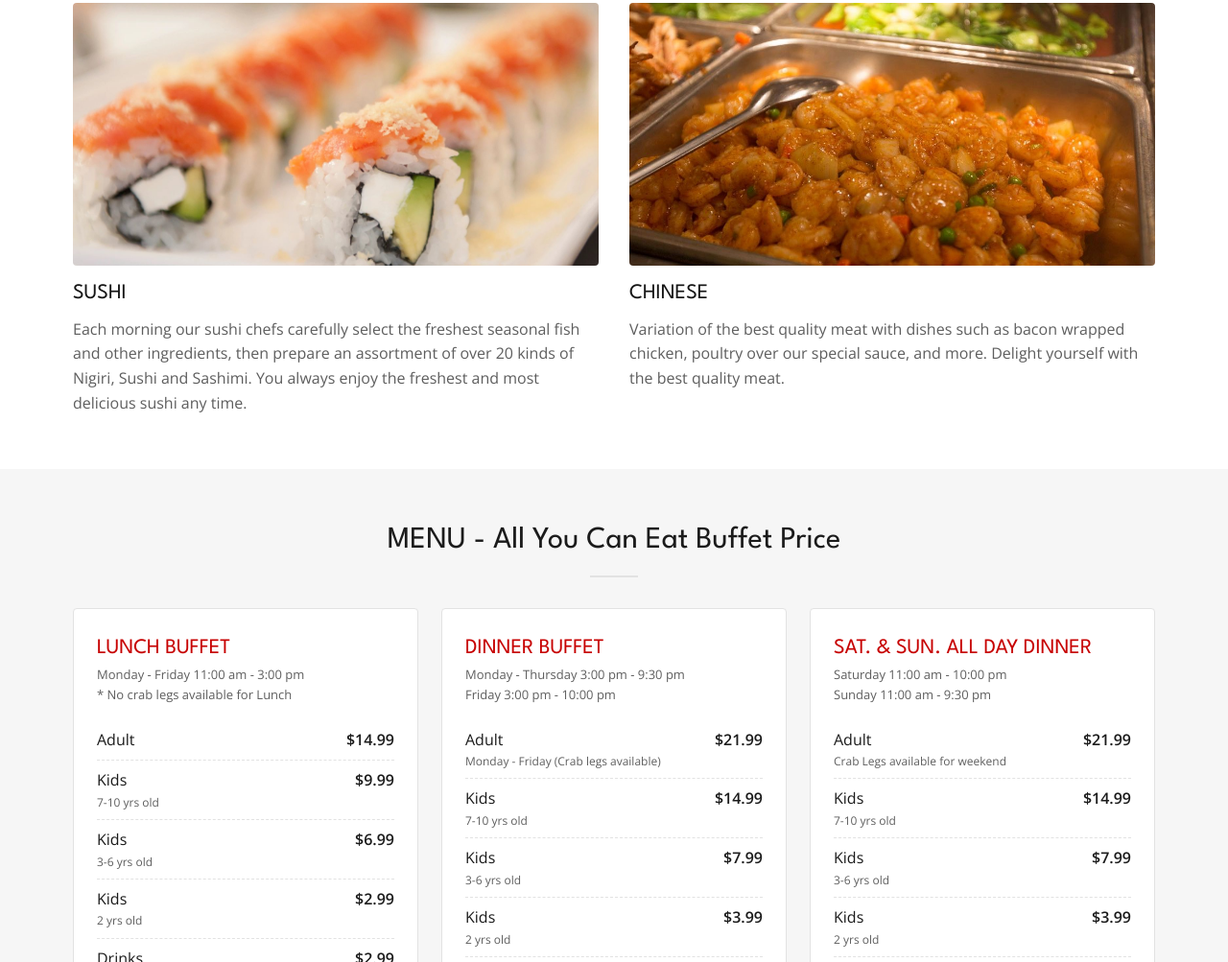
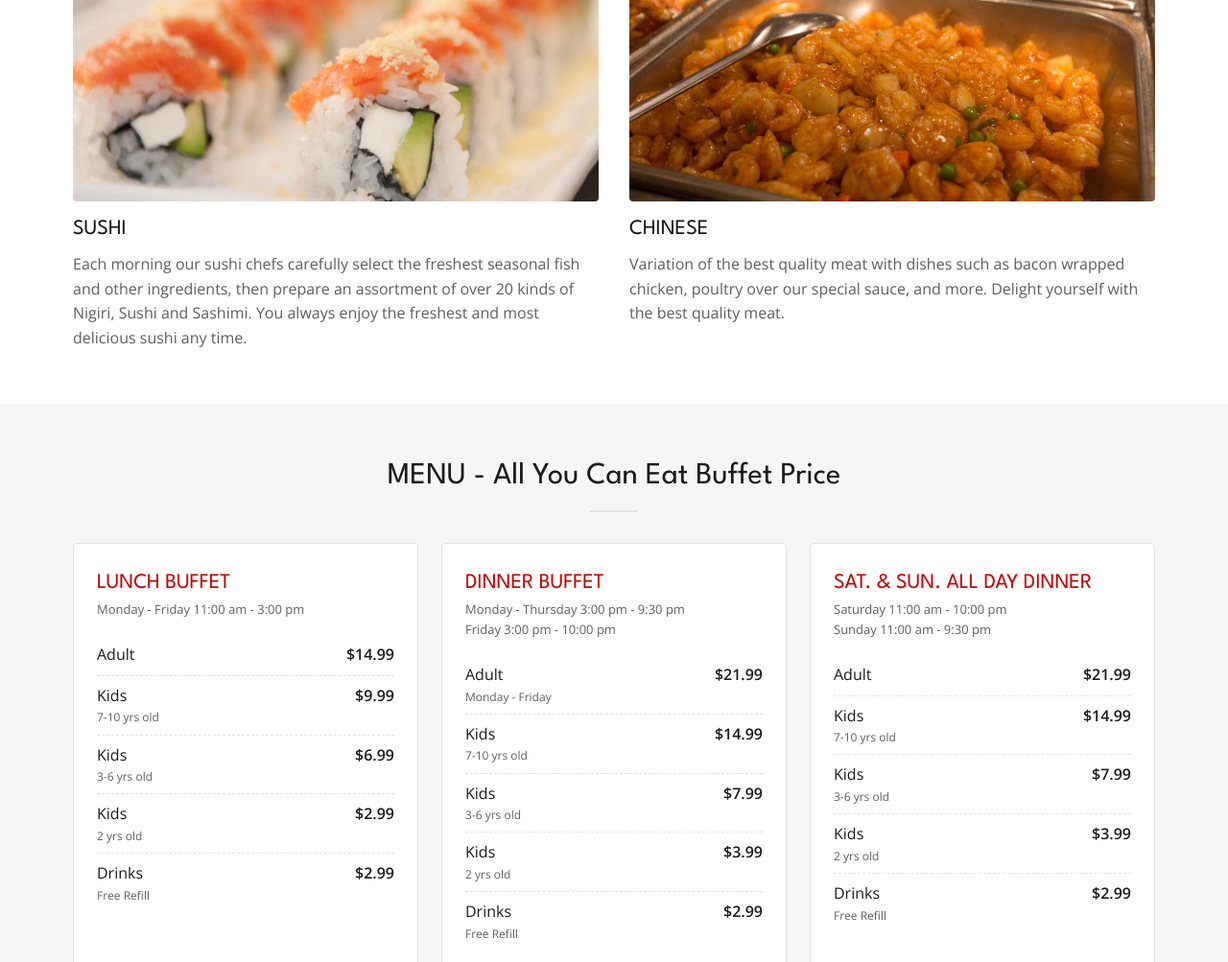
Before and after one commit to acedragon911/ginza-buffet-taylors, a plain HTML site: page index.html in a window 1280 px wide. Shown: the part 2609-3612 px from the top of the page at 96% size. Drawn offline with nearby package versions, Linux system fonts and the light colour scheme.

Commit message:
Remove crab legs mentions

```diff
--- a/index.html
+++ b/index.html
@@ -138,7 +138,6 @@ footer a{color:#fff;text-decoration:none}
       <li>All you can eat &amp; Carry out to go &amp; Take out</li>
       <li>Party room available</li>
       <li>Gift Certificates Available</li>
-      <li>Crab Legs available for dinner buffet</li>
     </ul>
     <p style="margin-top:32px"><a class="btn" href="#contact">Contact us</a></p>
   </div>
@@ -180,7 +179,7 @@ footer a{color:#fff;text-decoration:none}
     <div class="menu-grid">
       <div class="menu-card">
         <h3>LUNCH BUFFET</h3>
-        <div class="when">Monday - Friday 11:00 am - 3:00 pm<br>* No crab legs available for Lunch</div>
+        <div class="when">Monday - Friday 11:00 am - 3:00 pm</div>
         <div class="row"><span>Adult</span><b>$14.99</b></div>
         <div class="row"><span>Kids<small>7-10 yrs old</small></span><b>$9.99</b></div>
         <div class="row"><span>Kids<small>3-6 yrs old</small></span><b>$6.99</b></div>
@@ -190,7 +189,7 @@ footer a{color:#fff;text-decoration:none}
       <div class="menu-card">
         <h3>DINNER BUFFET</h3>
         <div class="when">Monday - Thursday 3:00 pm - 9:30 pm<br>Friday 3:00 pm - 10:00 pm</div>
-        <div class="row"><span>Adult<small>Monday - Friday (Crab legs available)</small></span><b>$21.99</b></div>
+        <div class="row"><span>Adult<small>Monday - Friday</small></span><b>$21.99</b></div>
         <div class="row"><span>Kids<small>7-10 yrs old</small></span><b>$14.99</b></div>
         <div class="row"><span>Kids<small>3-6 yrs old</small></span><b>$7.99</b></div>
         <div class="row"><span>Kids<small>2 yrs old</small></span><b>$3.99</b></div>
@@ -199,7 +198,7 @@ footer a{color:#fff;text-decoration:none}
       <div class="menu-card">
         <h3>SAT. &amp; SUN. ALL DAY DINNER</h3>
         <div class="when">Saturday 11:00 am - 10:00 pm<br>Sunday 11:00 am - 9:30 pm</div>
-        <div class="row"><span>Adult<small>Crab Legs available for weekend</small></span><b>$21.99</b></div>
+        <div class="row"><span>Adult</span><b>$21.99</b></div>
         <div class="row"><span>Kids<small>7-10 yrs old</small></span><b>$14.99</b></div>
         <div class="row"><span>Kids<small>3-6 yrs old</small></span><b>$7.99</b></div>
         <div class="row"><span>Kids<small>2 yrs old</small></span><b>$3.99</b></div>
```
